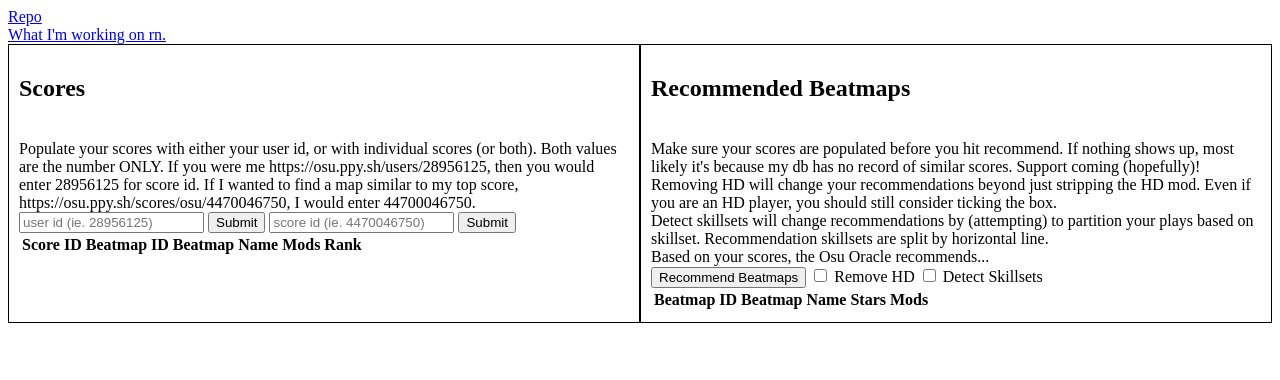
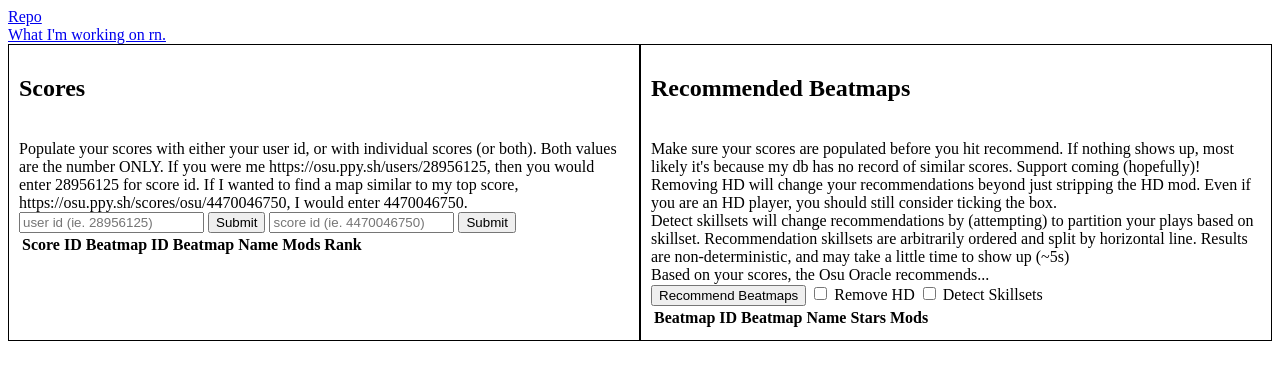
Before and after one commit to MichaelDeng03/osu_oracle, a Flask app: page / in a window 1280 px wide. Shown: the top 380 px of the page. Run offline with Flask 3, Linux system fonts and the light colour scheme; lists and menus that the app fills with data are empty; parts of the project's set-up code (start-up, migrations or seed data) failed here and were passed over.

Commit message:
Fixed typo in index, and added information regarding skillset partitioning. Also xmeans -> kmeans w/ 3 centroids always

```diff
--- a/backend/app.py
+++ b/backend/app.py
@@ -6,9 +6,9 @@ import numpy as np
 from ossapi import Ossapi
 import sqlite3
 import threading
-import logging
-from logging.handlers import RotatingFileHandler
-from pyclustering.cluster.xmeans import xmeans
+
+# from pyclustering.cluster.xmeans import xmeans
+from sklearn.cluster import KMeans
 
 sys.path.insert(0, "../")
 from data.classes import Score, Beatmap, Beatmapset
@@ -281,18 +281,20 @@ def predict_beatmaps():
 
     # Cluster user scores so skillsets are not mixed.
     if detect_skillsets:
-        xmeans_instance = xmeans(
-            data=user_scores,
-            initial_centers=None,
-            kmax=5,
-            tolerance=0.0001,
-            ccore=True,
-            repeat=10,
-            random_state=1,
-        )
-        xmeans_instance.process()
-        centers = xmeans_instance.get_centers()
-
+        # xmeans_instance = xmeans(
+        #     data=user_scores,
+        #     initial_centers=None,
+        #     kmax=5,
+        #     tolerance=0.0001    ,
+        #     ccore=True,
+        #     repeat=10,
+        #     random_state=2,
+        # )
+        # xmeans_instance.process()
+        # centers = xmeans_instance.get_centers()
+        kmeans = KMeans(n_clusters=3, n_init=2, max_iter=50)  # Little bit of randomness
+        kmeans.fit(user_scores)
+        centers = kmeans.cluster_centers_
     else:
         centers = [np.mean(user_scores, axis=0)]
 
@@ -327,7 +329,4 @@ def predict_beatmaps():
 
 
 if __name__ == "__main__":
-    handler = RotatingFileHandler("app.log", maxBytes=10000, backupCount=3)
-    app.logger.addHandler(handler)
-    handler.setLevel(logging.INFO)
     app.run(host="0.0.0.0", port=8000, debug=True)
--- a/backend/templates/index.html
+++ b/backend/templates/index.html
@@ -39,7 +39,7 @@
             <br> Populate your scores with either your user id, or with individual scores (or both). Both values are the
             number ONLY. If you were me https://osu.ppy.sh/users/28956125, then you would enter 28956125 for score id.
             If I wanted to find a map similar to my top score,
-            https://osu.ppy.sh/scores/osu/4470046750, I would enter 44700046750.
+            https://osu.ppy.sh/scores/osu/4470046750, I would enter 4470046750.
 
             <br> <input type="number" id="userID" placeholder="user id (ie. 28956125)">
             <input type="button" id="submitUserID" value="Submit">
@@ -71,7 +71,9 @@
             because my db has no record of similar scores. Support coming (hopefully)!
             <br> Removing HD will change your recommendations beyond just stripping the HD mod. Even if you are an HD
             player, you should still consider ticking the box.
-            <br> Detect skillsets will change recommendations by (attempting) to partition your plays based on skillset. Recommendation skillsets are split by horizontal line.
+            <br> Detect skillsets will change recommendations by (attempting) to partition your plays based on skillset.
+            Recommendation skillsets are arbitrarily ordered and split by horizontal line. Results are
+            non-deterministic, and may take a little time to show up (~5s)
             <br> Based on your scores, the Osu Oracle recommends... </br>
             <input type="button" id="recommendBeatmaps" value="Recommend Beatmaps">
             <input type="checkbox" id="noHD" name="noHD" value="noHD">
```
Also changed, not shown: 2 other files.
